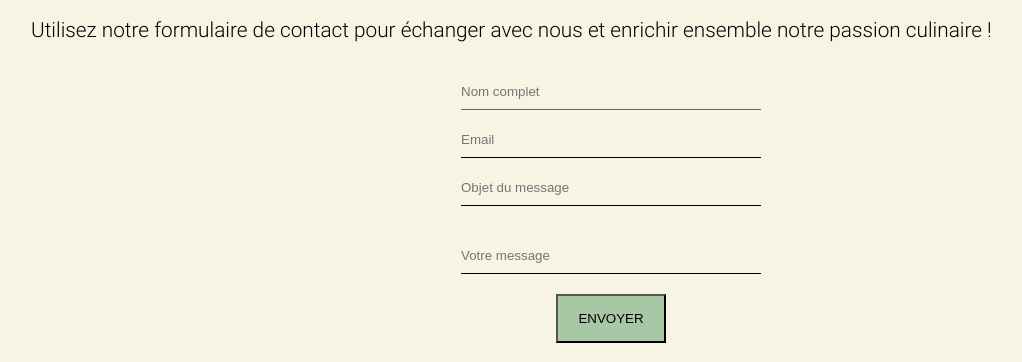
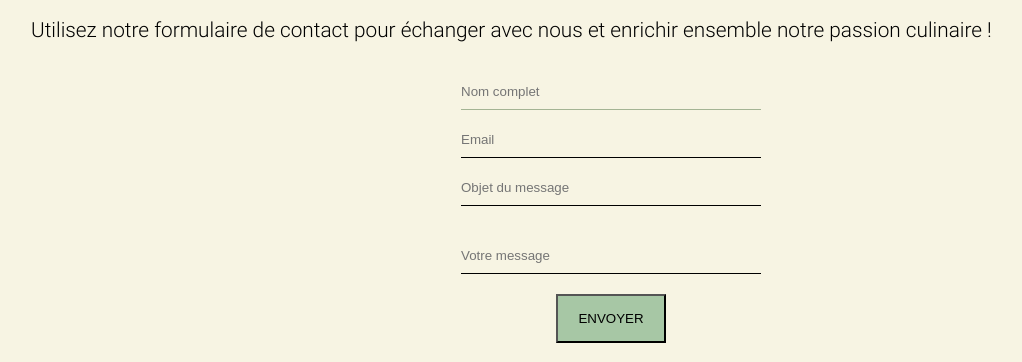
Before and after one commit to GregoryVDev/BlogCuisine, a PHP site: page / in a window 1280 px wide, with the restyled element focused. Shown: the part 4822-5184 px from the top of the page, without its empty margins (29-1051 px from the left). Run offline with PHP 8.4, Linux system fonts and the light colour scheme; some web fonts are replaced.

Commit message:
Added border-bottom on input:focus  in contact section

```diff
--- a/src/css/index.css
+++ b/src/css/index.css
@@ -388,7 +388,7 @@ form {
 
 #contact input:focus {
   border: none;
-  border-bottom: 1px solid #007aff;
+  border-bottom: 1px solid var(--color4);
   padding-bottom: 1px;
   outline: none;
   padding-bottom: 10px;
```
